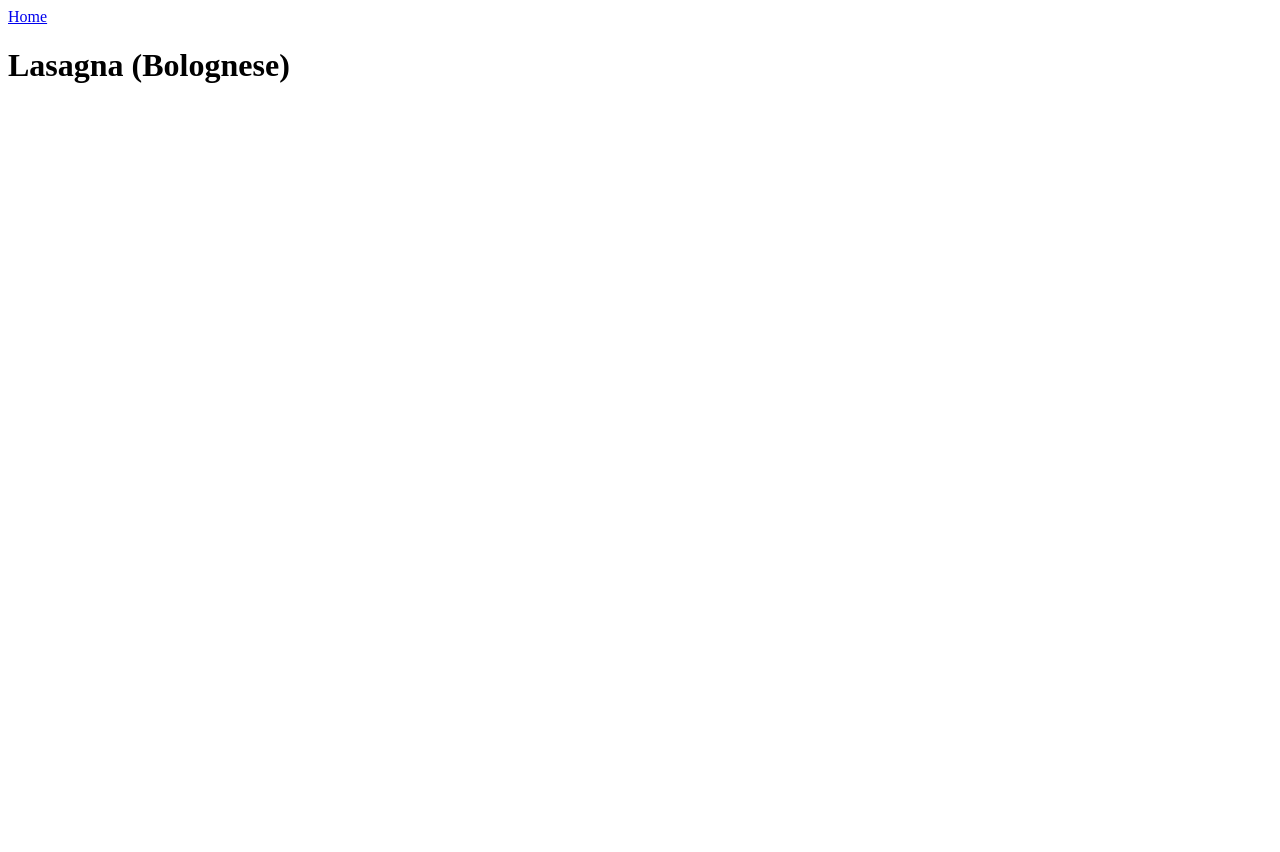
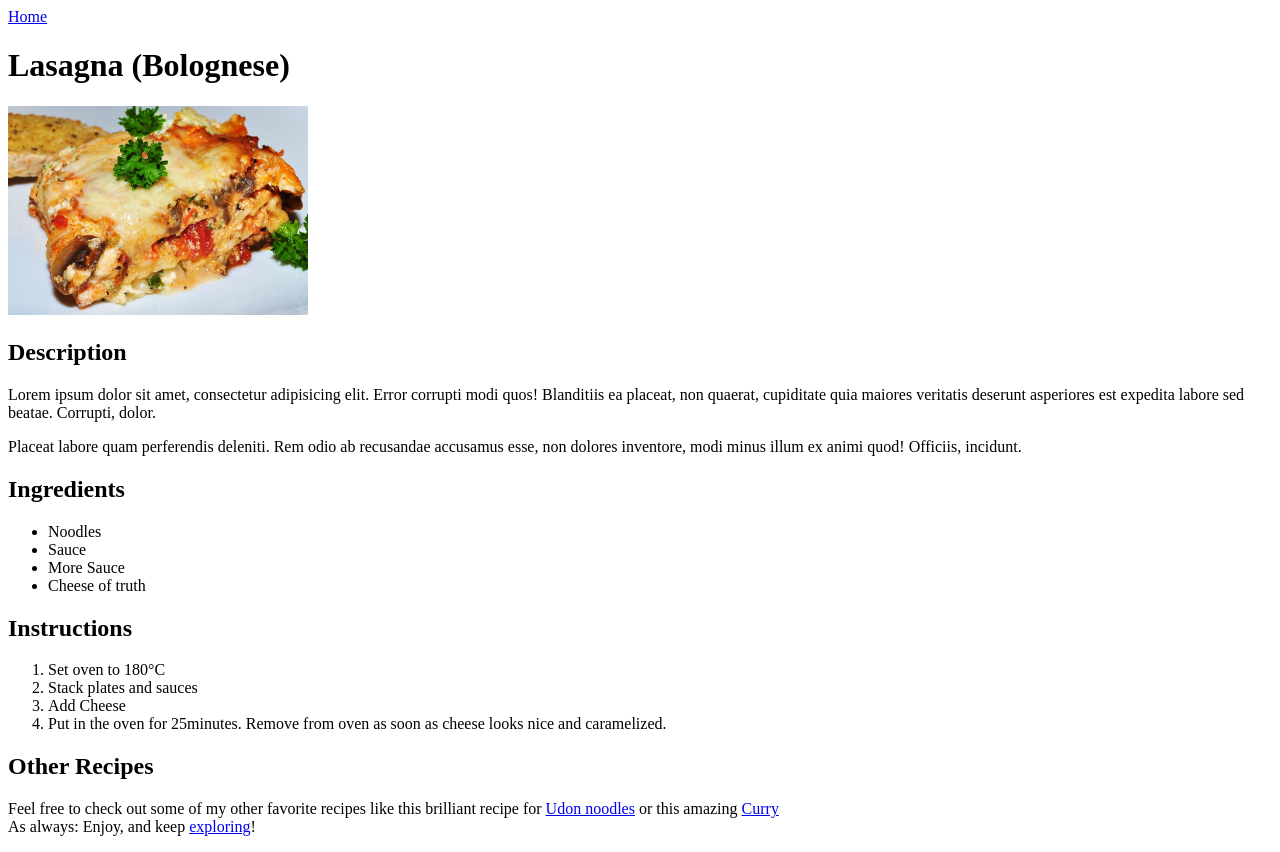
Before and after one commit to prebbly/odin-recipes, a plain HTML site: page recipes/lasagna.html in a window 1280 px wide. Before the commit the page ends 800 px from the top, so only its background shows below. Drawn offline with Linux system fonts and the light colour scheme.

Commit message:
Write lasagna recipe

```diff
--- a/recipes/lasagna.html
+++ b/recipes/lasagna.html
@@ -1,13 +1,47 @@
 <!DOCTYPE html>
 <html lang="en">
+
 <head>
     <meta charset="UTF-8">
     <meta name="viewport" content="width=device-width, initial-scale=1.0">
     <title>Odin Recipes</title>
 </head>
+
 <body>
     <a href="../index.html">Home</a>
     <br>
     <h1>Lasagna (Bolognese)</h1>
+
+    <img src="../images/lasagna.jpg" width="300">
+
+    <h2>Description</h2>
+    <p>Lorem ipsum dolor sit amet, consectetur adipisicing elit. Error corrupti modi quos! Blanditiis ea placeat, non quaerat, cupiditate quia maiores veritatis deserunt asperiores est expedita labore sed beatae. Corrupti, dolor.</p>
+    <p>Placeat labore quam perferendis deleniti. Rem odio ab recusandae accusamus esse, non dolores inventore, modi minus illum ex animi quod! Officiis, incidunt.</p>
+
+    <h2>Ingredients</h2>
+    <ul>
+        <li>Noodles</li>
+        <li>Sauce</li>
+        <li>More Sauce</li>
+        <li>Cheese of truth</li>
+    </ul>
+
+    <h2>Instructions</h2>
+    <ol>
+        <li>Set oven to 180°C</li>
+        <li>Stack plates and sauces</li>
+        <li>Add Cheese</li>
+        <li>Put in the oven for 25minutes. Remove from oven as soon as cheese looks nice and caramelized.</li>
+
+    </ol>
+
+    <h2>Other Recipes</h2>
+    <p>
+        Feel free to check out some of my other favorite recipes like this brilliant recipe for <a href="udon.html" target="_blank">Udon noodles</a> or this amazing <a href="curry.html" target="_blank">Curry</a>
+        <br>
+        As always: Enjoy, and keep <a href="../index.html">exploring</a>!
+    </p>
+
 </body>
+
 </html>
```
Also changed, not shown: images/lasagna.jpg (added).
